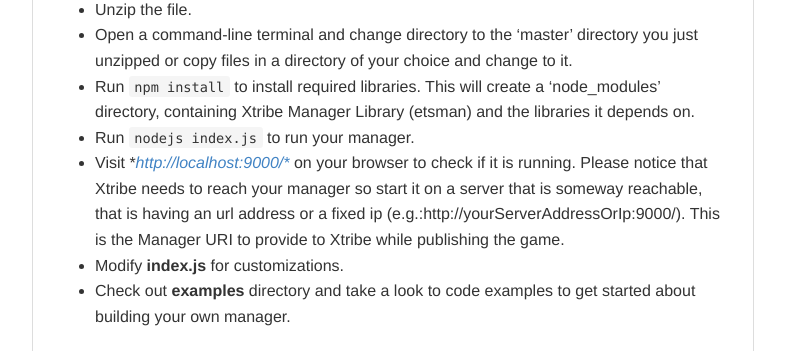
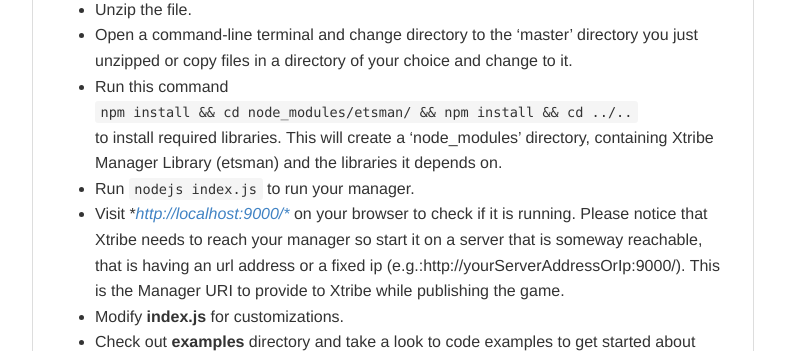
Before and after one commit to XTribe/etsman, a website: page README.html in a window 1280 px wide. Shown: the part 449-800 px from the top of the page, without its empty margins (247-1032 px from the left). Drawn offline with Linux system fonts and the light colour scheme.

Commit message:
added examples and adaptation to new library features

```diff
--- a/README.html
+++ b/README.html
@@ -1024,7 +1024,9 @@
 <li>Download the <a href="https://github.com/XTribe/xtribe_games_manager_framework/archive/master.zip">Xtribe Games Manager Framework</a> from our <a href="https://github.com/XTribe/xtribe_games_manager_framework">Github project</a>.</li>
 <li>Unzip the file.</li>
 <li>Open a command-line terminal and change directory to the &lsquo;master&rsquo; directory you just unzipped or copy files in a directory of your choice and change to it.</li>
-<li>Run <code>npm install</code> to install required libraries. This will create a &lsquo;node_modules&rsquo; directory, containing Xtribe Manager Library (etsman) and the libraries it depends on.</li>
+<li>Run this command<br />
+<code>npm install &amp;&amp; cd node_modules/etsman/ &amp;&amp; npm install &amp;&amp; cd ../..</code> <br />
+to install required libraries. This will create a &lsquo;node_modules&rsquo; directory, containing Xtribe Manager Library (etsman) and the libraries it depends on.</li>
 <li>Run <code>nodejs index.js</code> to run your manager.</li>
 <li>Visit *<em><a href="http://localhost:9000/*"><a href="http://localhost:9000/*">http://localhost:9000/*</a></a></em> on your browser to check if it is running. Please notice that Xtribe needs to reach your manager so start it on a server that is someway reachable, that is having an url address or a fixed ip (e.g.:http://yourServerAddressOrIp:9000/). This is the Manager URI to provide to Xtribe while publishing the game.</li>
 <li>Modify <strong>index.js</strong> for customizations.</li>
```
Also changed, not shown: README.md.
